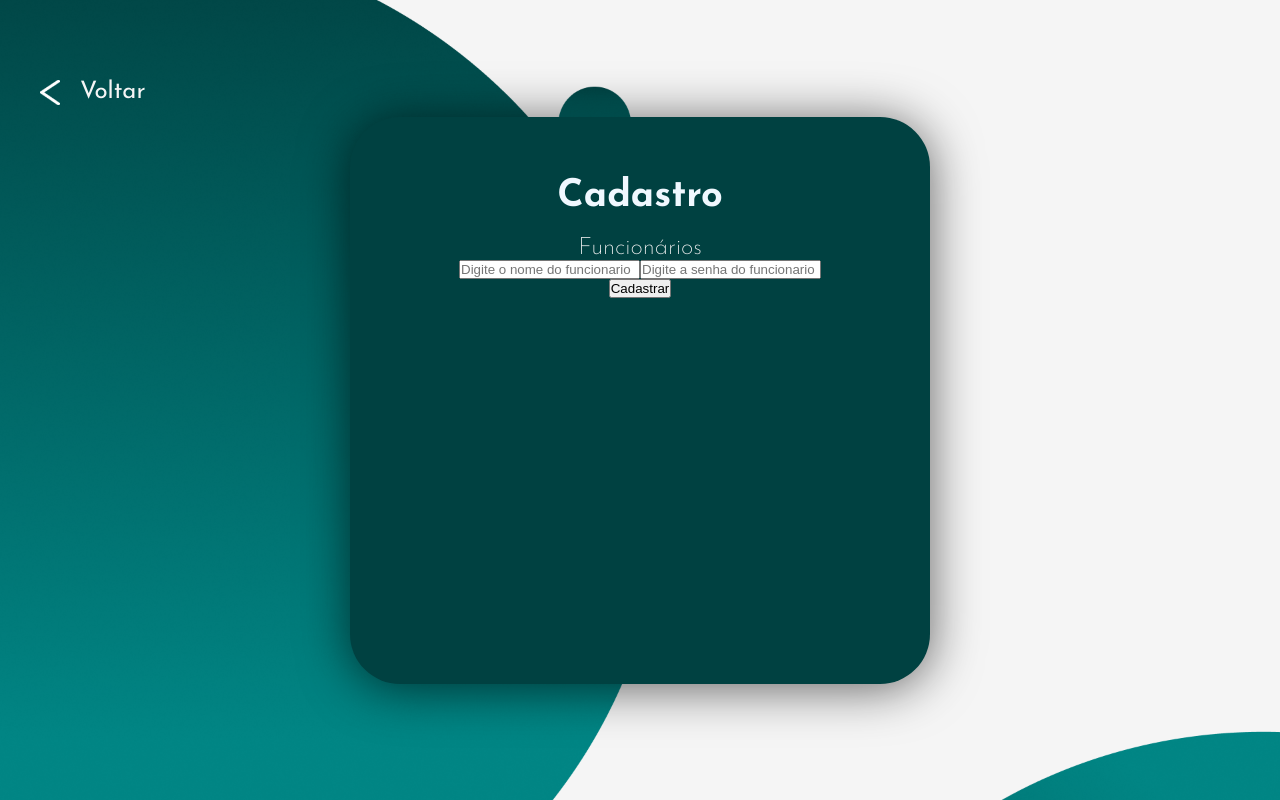
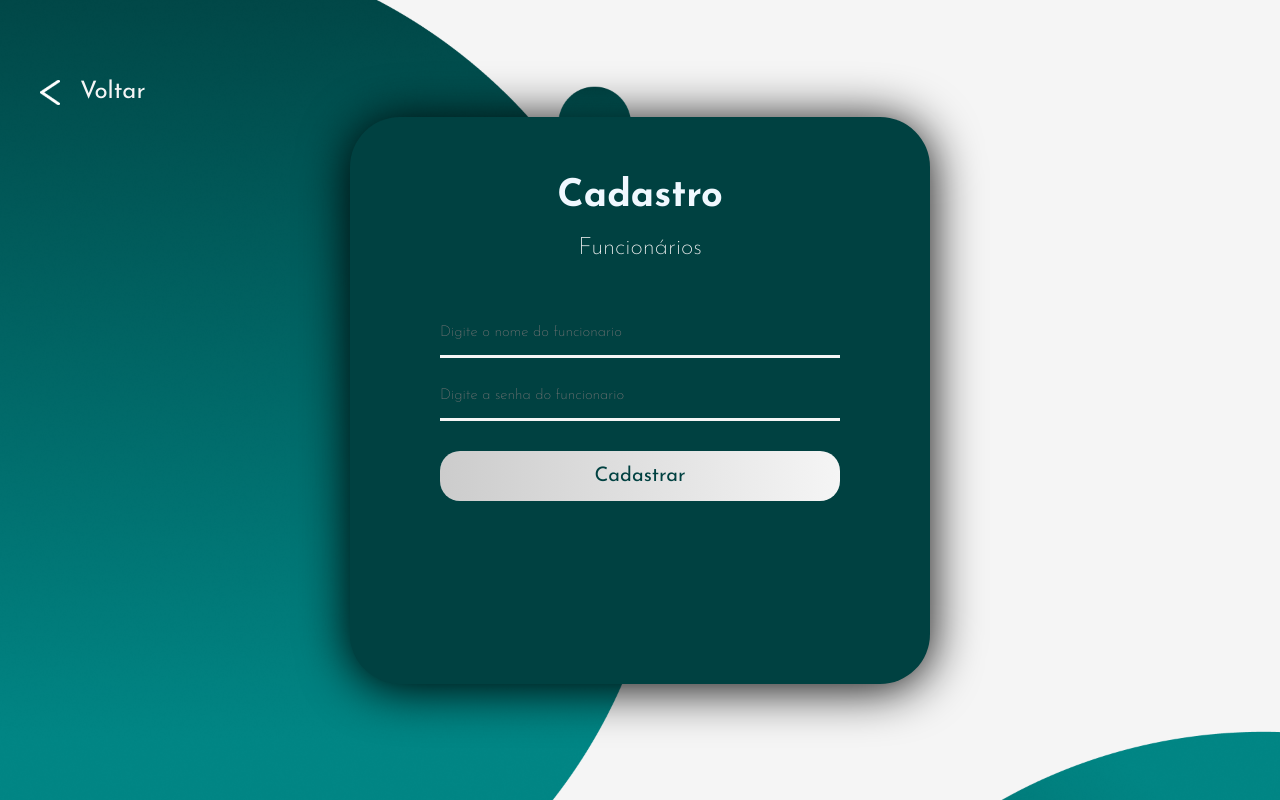
Before and after one commit to Kelzinha000/Tidy-Up, a React (Vite) app in the folder Frontend/: page /cadastro in a window 1280 px wide. Built offline with nearby package versions, Linux system fonts and the light colour scheme.

Commit message:
Página de cadastro finalizada

```diff
--- a/Frontend/src/pages/Cadastro/PagCadastro.jsx
+++ b/Frontend/src/pages/Cadastro/PagCadastro.jsx
@@ -1,4 +1,4 @@
-import { BoxCadastro, TituloCadastro, SubtitulooCadastro, BoxTitulo, SectionCadastro, BotaoVoltar, BoxBotaoVoltar, IconsNav } from '../../styled/PagCadastro.js'
+import { BoxCadastro, TituloCadastro, SubtitulooCadastro, BoxTitulo, SectionCadastro,ErroCadastro, FormularioCadastro, InputCadastro, BotaoCadastrar,  BotaoVoltar, BoxBotaoVoltar, IconsNav } from '../../styled/PagCadastro.js'
 import IconVoltar from "../../image/Icons/IconVoltar.png"
 import { useState } from 'react';
 import { AiFillExclamationCircle } from "react-icons/ai";
@@ -41,14 +41,14 @@ const Cadastro = () => {
                 <BoxTitulo >
                     <TituloCadastro>Cadastro</TituloCadastro>
                     <SubtitulooCadastro>Funcionários</SubtitulooCadastro>
-                    <form onSubmit={handleCadastro}>
-                        <input type="text" value={nomeFuncionario} onChange={(event) => setNomeFuncionario(event.target.value)} placeholder='Digite o nome do funcionario' />
-                        <input type="password" value={senhaFuncionario} onChange={(event) => setSenhaFuncionario(event.target.value)} placeholder='Digite a senha do funcionario' />
-                        <p>{error && <AiFillExclamationCircle></AiFillExclamationCircle>}{error}</p>
-                        <button type='submit'>
+                    <FormularioCadastro onSubmit={handleCadastro}>
+                        <InputCadastro type="text" value={nomeFuncionario} onChange={(event) => setNomeFuncionario(event.target.value)} placeholder='Digite o nome do funcionario' />
+                        <InputCadastro type="password" value={senhaFuncionario} onChange={(event) => setSenhaFuncionario(event.target.value)} placeholder='Digite a senha do funcionario' />
+                        <ErroCadastro>{error && <AiFillExclamationCircle></AiFillExclamationCircle>}{error}</ErroCadastro>
+                        <BotaoCadastrar type='submit'>
                             Cadastrar
-                        </button>
-                    </form>
+                        </BotaoCadastrar>
+                    </FormularioCadastro>
                 </BoxTitulo >
             </BoxCadastro>
         </SectionCadastro>
--- a/Frontend/src/styled/PagCadastro.js
+++ b/Frontend/src/styled/PagCadastro.js
@@ -1,5 +1,6 @@
 
 import { styled } from "styled-components";
+
 
 
 export const Cores = {
@@ -10,7 +11,9 @@ export const Cores = {
     cianoEscuro:'#005555',
     cianoExtraEscuro: '#004141',
     AzulClaro: '#CBF8FB',
-    cinzaSombra:'#0000009c'
+    cinzaSombra:'#0000009c',
+     vermelhoError:'#cc1818',
+      cinzaEscuro: "#000000"
 }
 
 
@@ -24,12 +27,10 @@ height: 100vh;
    flex-direction: column;
   }
 `
-
-
 export const BoxCadastro = styled.div`
 width: 580px;
 height:567px;
-box-shadow: 0 4px 50px ${Cores.cinzaSombra};
+box-shadow: 0 4px 50px ${Cores.cinzaEscuro};
 border-radius: 50px;
 background-color: ${Cores.cianoExtraEscuro};
 
@@ -51,21 +52,18 @@ text-align: center;
 padding: 40px;
 `
 export const TituloCadastro = styled.h1`
-font-size: 38px;`
-
-
+font-size: 38px;
+`
 export const SubtitulooCadastro = styled.h2`
 font-weight: 200;
 font-family:"Josefin Sans", sans-serif;
 color: ${Cores.branco};
 `
-
 export const BotaoVoltar = styled.h1`
 font-weight: 400;
 font-family:"Josefin Sans", sans-serif;
 color: ${Cores.branco};
 `
-
 export const BoxBotaoVoltar = styled.div`
 display: flex;
 align-items: center;
@@ -73,9 +71,45 @@ position: fixed;
 top: 60px;
 left: 40px;
 `
-
 export const IconsNav = styled.img`
 height: 25px;
 width: 20px;
 padding: 0;
 `
+export const FormularioCadastro = styled.form`
+display: flex;
+flex-direction: column;
+padding: 50px;
+gap: 15px;
+`
+export const InputCadastro = styled.input`
+background-color: ${Cores.cianoExtraEscuro};
+color: ${Cores.branco};
+height: 45px;
+border:  none;
+outline:0;
+border-bottom: solid 3px ${Cores.branco};
+font-family: "Josefin Sans", sans-serif;
+font-weight: 200;
+font-size: 15px;
+`
+export const BotaoCadastrar = styled.button`
+ background-image: linear-gradient(to right,${Cores.cinza}, ${Cores.branco});
+ color: ${Cores.cianoExtraEscuro};
+ font-family: "Josefin Sans", sans-serif;
+ border: none;
+ padding: 15px;
+ border-radius: 20px;
+ font-size: 20px;
+ transition: .5s;
+ &:hover{
+  background-color: ${Cores.cianoClaro};
+ }
+`
+export const ErroCadastro = styled.p`
+color: ${Cores.vermelhoError};
+font-family: "Josefin Sans", sans-serif;
+display: flex;
+align-items: center;
+gap: 5px;
+`
```
Also changed, not shown: 2 other files (tests, documents, lock files or other folders).
